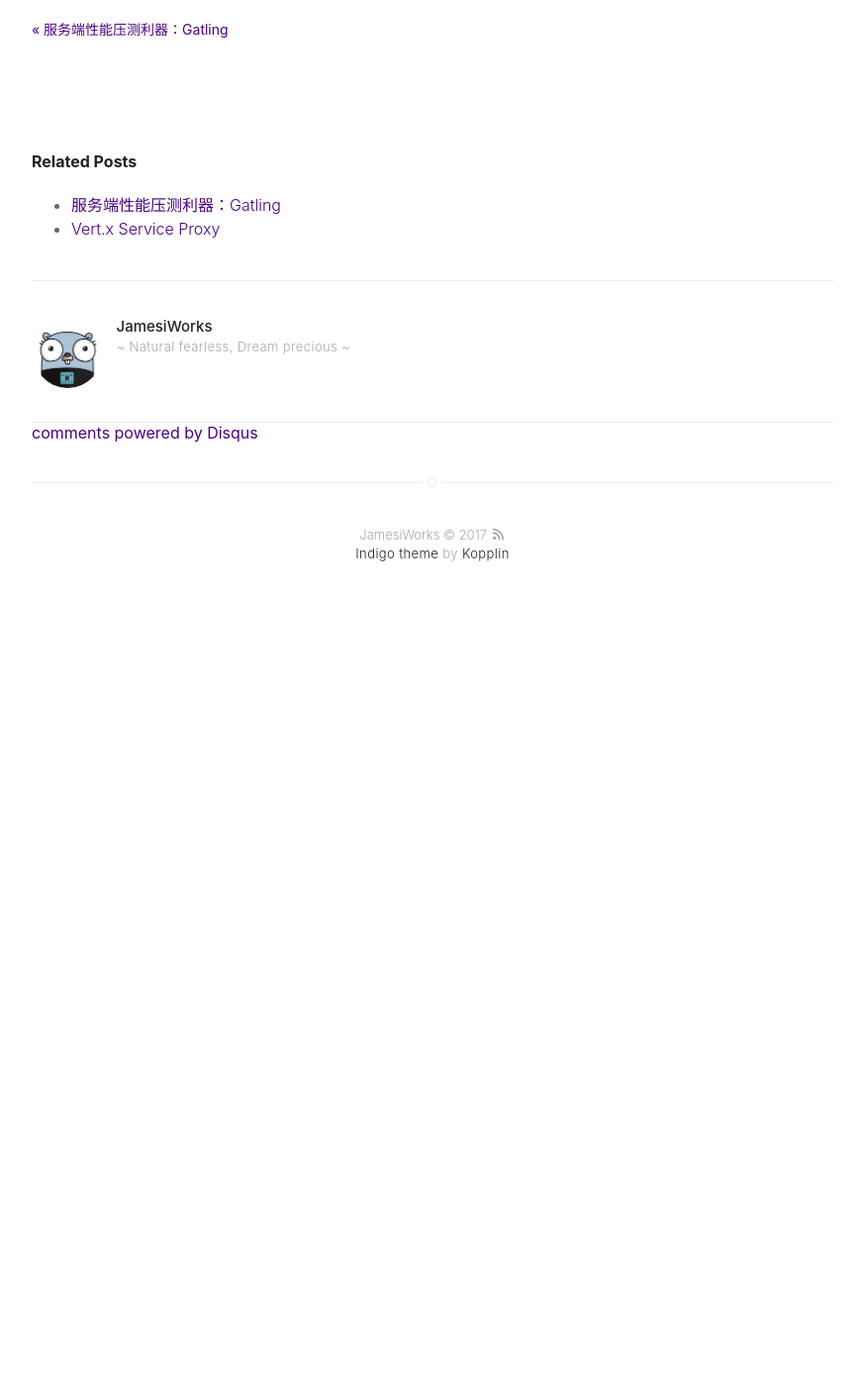
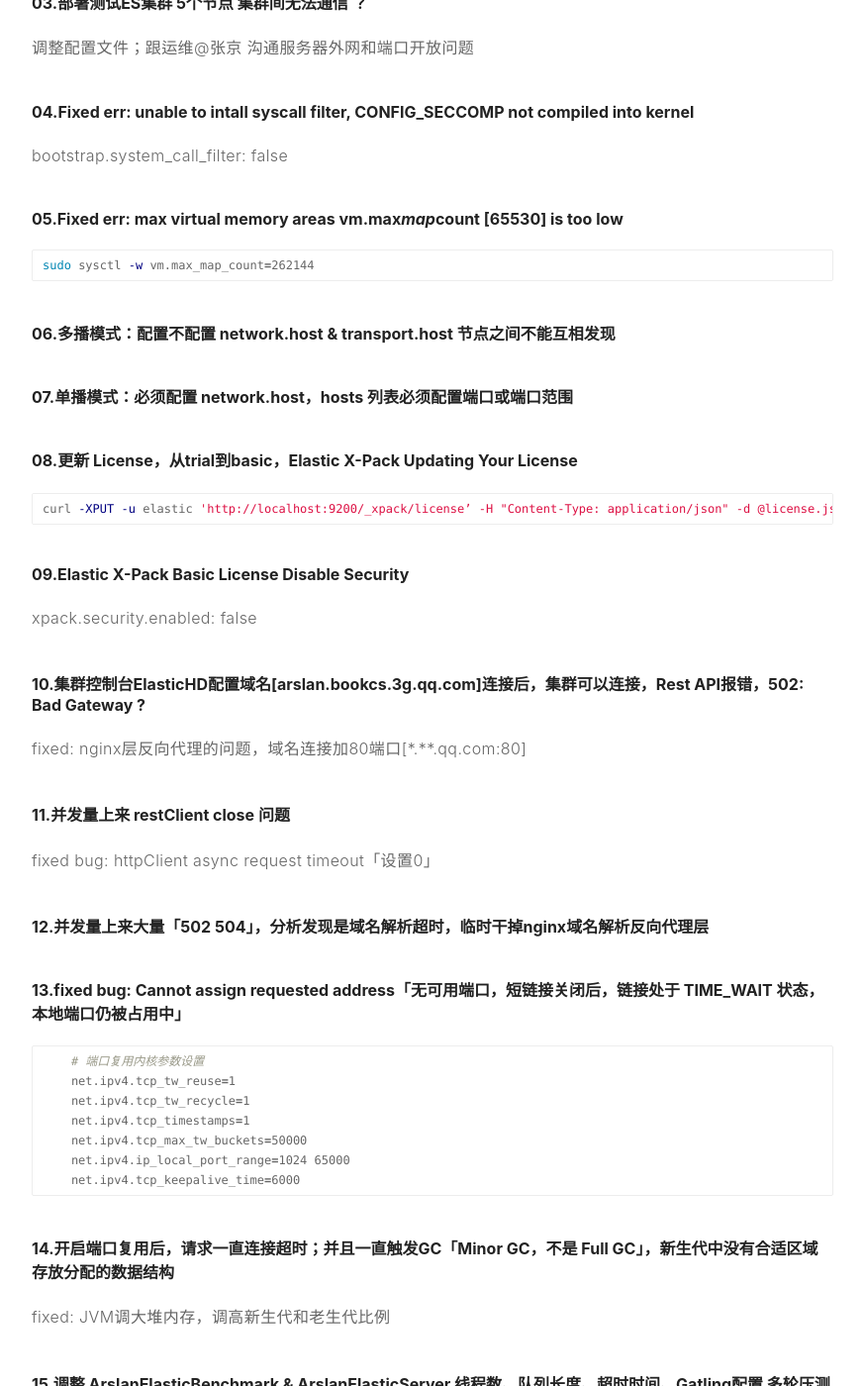
Before and after one commit to Jiangew/jiangew.github.io, a Jekyll site: the page built from _posts/17-12-06-es-deploy-proxy.md, in a window 1280 px wide and 1400 px high, scrolled down 19498 px. Shown: the whole window at 99% size, without its empty margins (203-1076 px from the left). Built offline with Jekyll 4.4.1, drawn with Linux system fonts in a browser that asks for light colours; comment, search, counter and statistics services are not loaded; before the commit the page ends 20128 px from its top, so only the background shows below that; some of the changed text lies outside the part shown.

Commit message:
perfect iisue

````diff
--- a/_posts/17-12-06-es-deploy-proxy.md
+++ b/_posts/17-12-06-es-deploy-proxy.md
@@ -357,6 +357,74 @@
 ##### 请求和响应吞吐量
 ![](/assets/images/post/171206/mix-04.jpg) <br />
 
+### 4.7 压测问题汇总及解决方案
+
+#### 01.Elastic X-Pack License Expired，集群读写正常，健康检查、索引管理、集群监控和统计 功能无法使用 ？
+fixed：重新申请 Free Basic License
+
+#### 02.Basic License Disable Security ？
+fixed：配置 xpack.security.enabled: false
+
+#### 03.部署测试ES集群 5个节点 集群间无法通信 ？
+调整配置文件；跟运维@张京 沟通服务器外网和端口开放问题
+
+#### 04.Fixed err: unable to intall syscall filter, CONFIG_SECCOMP not compiled into kernel
+bootstrap.system_call_filter: false
+
+#### 05.Fixed err: max virtual memory areas vm.max*map*count [65530] is too low
+```sh
+sudo sysctl -w vm.max_map_count=262144
+```
+
+#### 06.多播模式：配置不配置 network.host & transport.host 节点之间不能互相发现
+
+#### 07.单播模式：必须配置 network.host，hosts 列表必须配置端口或端口范围
+
+#### 08.更新 License，从trial到basic，Elastic X-Pack Updating Your License
+```sh
+curl -XPUT -u elastic 'http://localhost:9200/_xpack/license’ -H "Content-Type: application/json" -d @license.json
+```
+
+#### 09.Elastic X-Pack Basic License Disable Security
+xpack.security.enabled: false
+
+#### 10.集群控制台ElasticHD配置域名[arslan.bookcs.3g.qq.com]连接后，集群可以连接，Rest API报错，502: Bad Gateway ?
+fixed: nginx层反向代理的问题，域名连接加80端口[*.**.qq.com:80]
+
+#### 11.并发量上来 restClient close 问题
+fixed bug: httpClient async request timeout「设置0」
+
+#### 12.并发量上来大量「502 504」，分析发现是域名解析超时，临时干掉nginx域名解析反向代理层
+
+#### 13.fixed bug: Cannot assign requested address「无可用端口，短链接关闭后，链接处于 TIME_WAIT 状态，本地端口仍被占用中」
+```sh
+    # 端口复用内核参数设置
+    net.ipv4.tcp_tw_reuse=1
+    net.ipv4.tcp_tw_recycle=1
+    net.ipv4.tcp_timestamps=1
+    net.ipv4.tcp_max_tw_buckets=50000
+    net.ipv4.ip_local_port_range=1024 65000
+    net.ipv4.tcp_keepalive_time=6000
+```
+#### 14.开启端口复用后，请求一直连接超时；并且一直触发GC「Minor GC，不是 Full GC」，新生代中没有合适区域存放分配的数据结构
+fixed: JVM调大堆内存，调高新生代和老生代比例
+
+#### 15.调整 ArslanElasticBenchmark & ArslanElasticServer 线程数、队列长度、超时时间、Gatling配置 多轮压测
+
+#### 16.master被压挂了，索引分片丢失，30mins恢复索引分片同步
+
+#### 17.ES单节点堆内存不超过32G，为了充分利用服务器[64G内存]资源，节点由3个扩容到5个
+
+#### 18.ES集群节点从3个扩容到5个，集群分片动态迁移达到均衡状态，每个节点2个分片
+
+#### 19.副本从1调整到2，提升搜索性能；压测脚本重构，从链式异步改成并行异步；压测脚本区分场景
+
+#### 20.Vert.x web 重构 TAF 3.0 HTTP 压测基准 Web APIs ArslanElasticBenchmarkV2
+
+#### 21.跟@帆总一起排查 "TAF主控连接关闭问题”
+bug: 同时创建多个communicator时，并发高时会出现窜包问题，即连接和回包的对应关系在特定场景下出现匹配错乱；
+     深层次原因，初步认为与连接异步创建和回包超时淘汰有关，等后续 base-taf 版本迭代fix
+
 ## 参考资料
 * [Elastic Start](https://www.elastic.co/start)
 * [Elastic Stack](https://www.elastic.co/guide/index.html)
````
